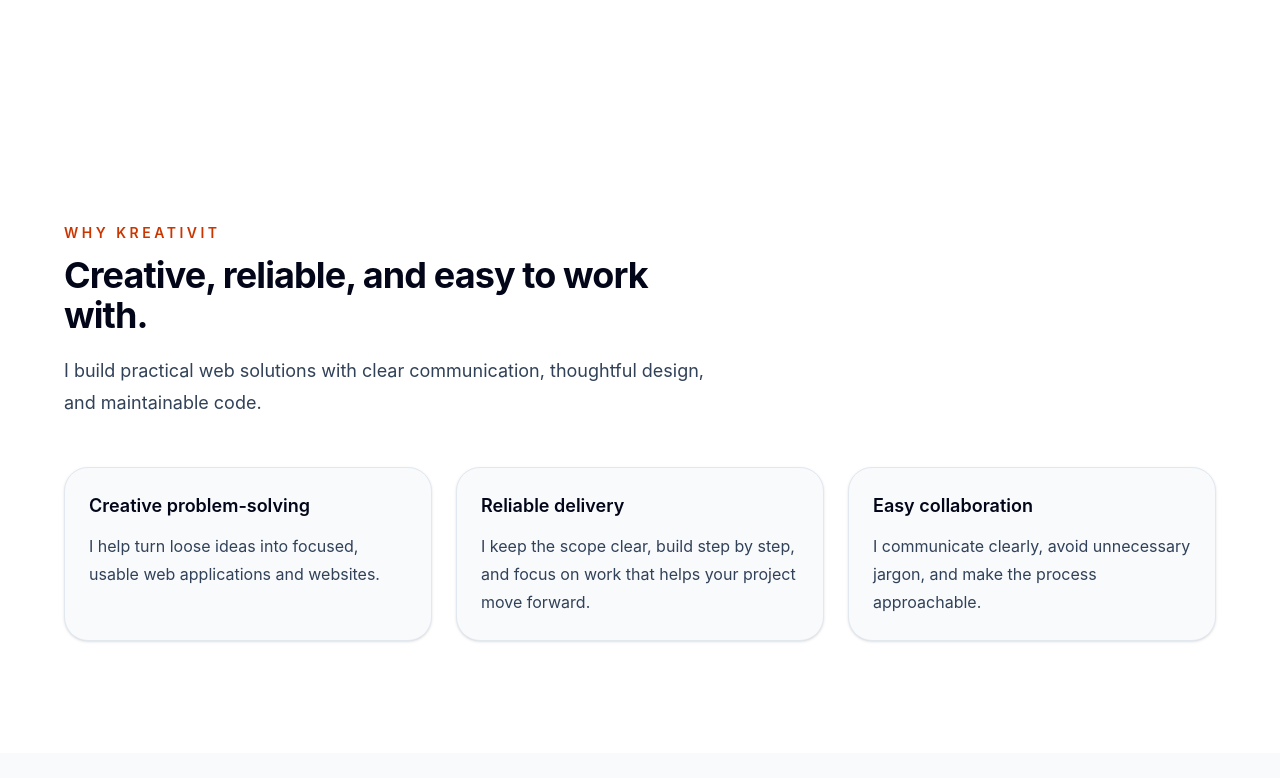
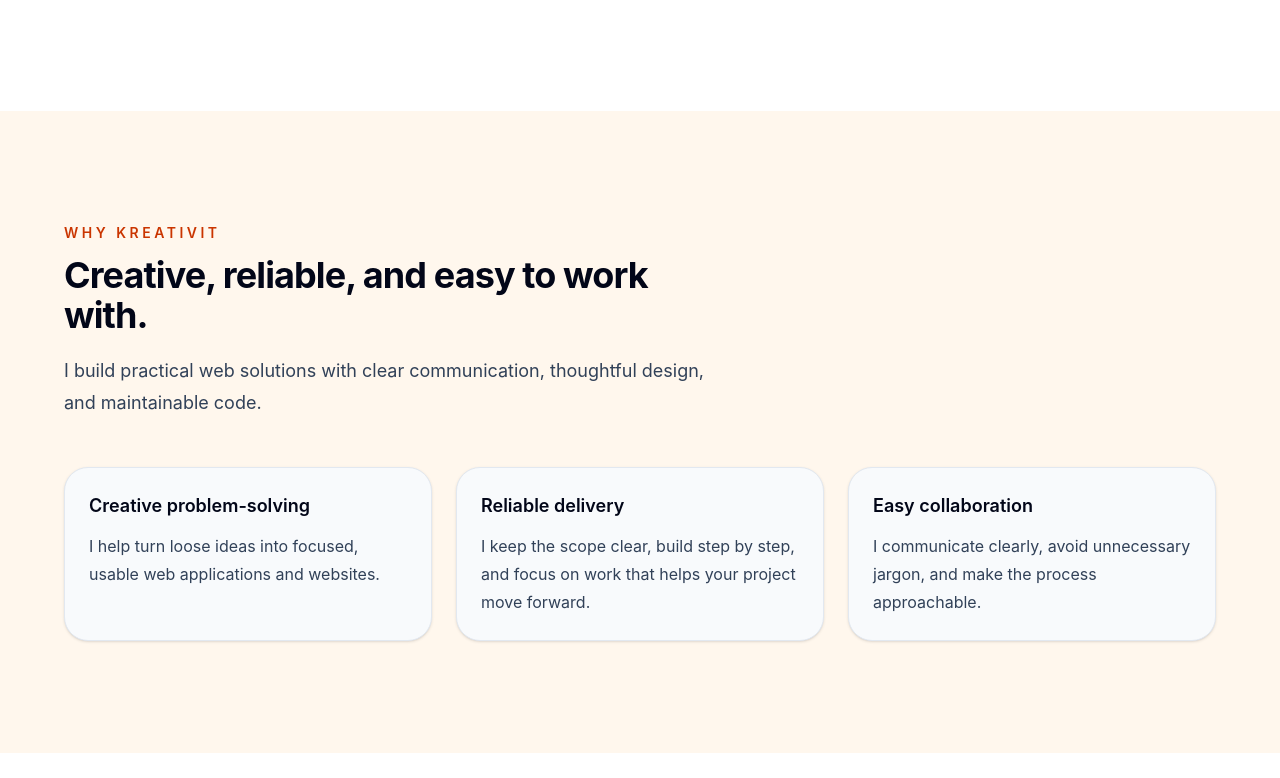
Before and after one commit to apontc/kreativit, a React (Vite) app: page / in a window 1280 px wide. Shown: the part 1422-2200 px from the top of the page. Built offline with nearby package versions, Linux system fonts and the light colour scheme.

Commit message:
style: centralize section surfaces into warm cream/plain token

```diff
--- a/src/components/sections/Contact.tsx
+++ b/src/components/sections/Contact.tsx
@@ -1,5 +1,5 @@
 import { contact } from "../../data/contact";
-import { layout, text } from "../../styles/designTokens";
+import { layout, surfaces, text } from "../../styles/designTokens";
 
 export function Contact() {
   function handleSubmit(event: React.FormEvent<HTMLFormElement>) {
@@ -20,7 +20,7 @@ export function Contact() {
   }
 
   return (
-    <section id="contact" className={`bg-white ${layout.section}`}>
+    <section id="contact" className={`${surfaces.cream} ${layout.section}`}>
       <div className="mx-auto grid max-w-6xl gap-12 lg:grid-cols-[0.9fr_1.1fr] lg:items-start">
         <div>
           <p className={text.eyebrow}>
--- a/src/components/sections/Hero.tsx
+++ b/src/components/sections/Hero.tsx
@@ -1,10 +1,10 @@
 import { site } from '../../config/site'
-import { buttons, layout, text } from '../../styles/designTokens'
+import { buttons, layout, surfaces, text } from '../../styles/designTokens'
 export function Hero() {
   return (
     <section
       id="hero"
-      className={`${layout.section} flex min-h-[calc(100vh-4rem)] items-center bg-orange-50 text-slate-950`}
+      className={`${layout.section} ${surfaces.cream} flex min-h-[calc(100vh-4rem)] items-center text-slate-950`}
     >
       <div className={`${layout.container} flex flex-col gap-8`}>
         <p className={text.eyebrow}>
--- a/src/components/sections/SelectedWork.tsx
+++ b/src/components/sections/SelectedWork.tsx
@@ -1,9 +1,9 @@
 import { selectedWork } from "../../data/selectedWork";
-import { layout, text } from "../../styles/designTokens";
+import { layout, surfaces, text } from "../../styles/designTokens";
 
 export function SelectedWork() {
   return (
-    <section id="work" className={`bg-slate-50 ${layout.section}`}>
+    <section id="work" className={`${surfaces.plain} ${layout.section}`}>
       <div className={layout.container}>
         <div className="max-w-2xl">
           <p className={text.eyebrow}>
--- a/src/components/sections/Services.tsx
+++ b/src/components/sections/Services.tsx
@@ -1,9 +1,9 @@
 import { services } from '../../data/services'
-import { layout, text } from '../../styles/designTokens'
+import { layout, surfaces, text } from '../../styles/designTokens'
 
 export function Services() {
   return (
-    <section id="services" className={layout.section}>
+    <section id="services" className={`${surfaces.plain} ${layout.section}`}>
       <div className={layout.container}>
         <div className="max-w-2xl">
           <p className={text.eyebrow}>
--- a/src/components/sections/WhyKreativIT.tsx
+++ b/src/components/sections/WhyKreativIT.tsx
@@ -1,9 +1,9 @@
 import { whyKreativIT } from "../../data/whyKreativIT";
-import { layout, text } from "../../styles/designTokens";
+import { layout, surfaces, text } from "../../styles/designTokens";
 
 export function WhyKreativIT() {
   return (
-    <section id="why" className={`bg-white ${layout.section}`}>
+    <section id="why" className={`${surfaces.cream} ${layout.section}`}>
       <div className={layout.container}>
         <div className="max-w-2xl">
           <p className={text.eyebrow}>
--- a/src/styles/designTokens.ts
+++ b/src/styles/designTokens.ts
@@ -8,6 +8,13 @@ export const text = {
   eyebrow: 'text-sm font-semibold uppercase tracking-[0.25em] text-orange-700',
 }
 
+// Section background surfaces. Sections alternate cream → plain down the page;
+// change a background here rather than in individual sections.
+export const surfaces = {
+  cream: 'bg-orange-50',
+  plain: 'bg-white',
+}
+
 const buttonBase =
   'inline-flex items-center justify-center rounded-full px-6 py-3 text-base font-semibold transition focus-visible:outline focus-visible:outline-2 focus-visible:outline-offset-2'
 
```
